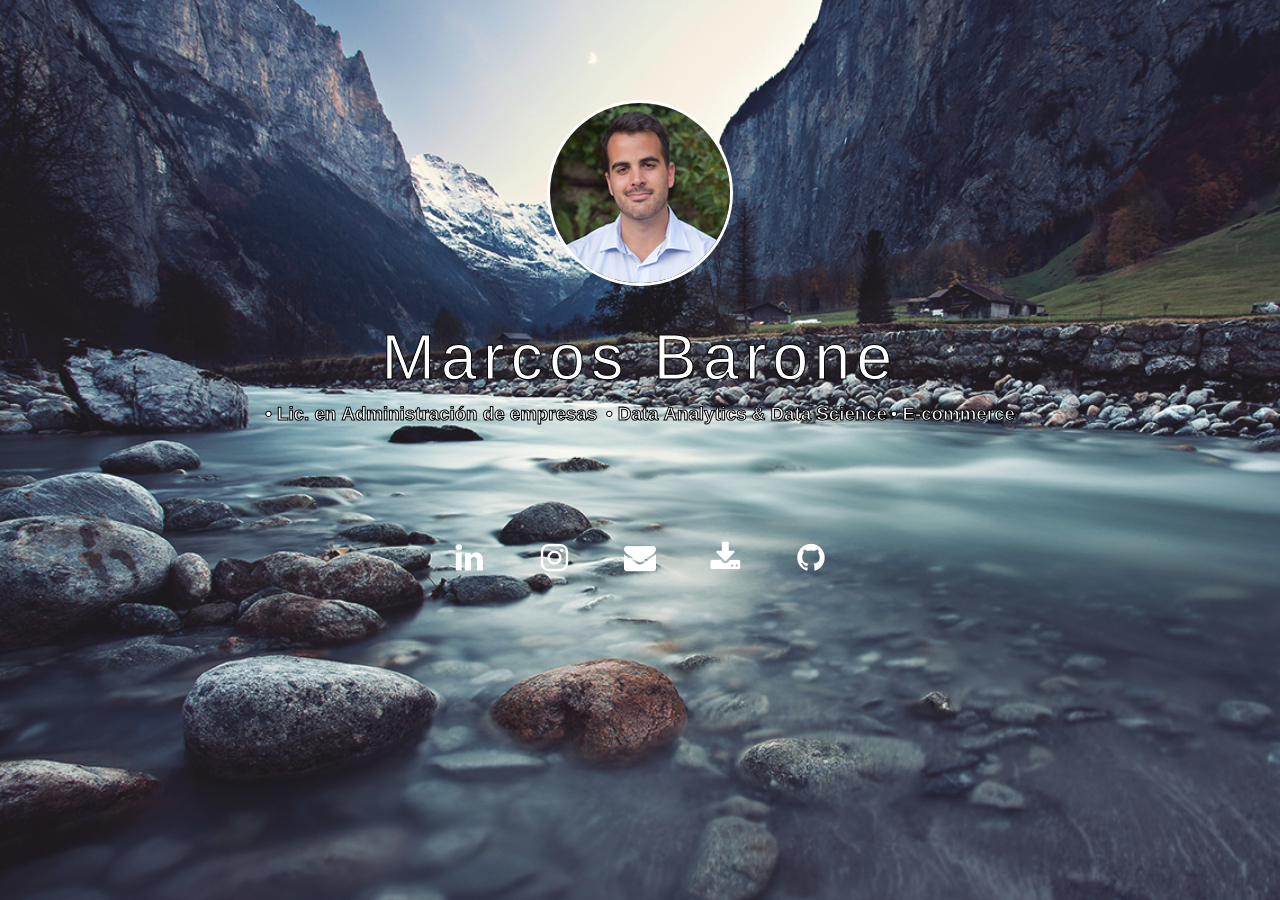
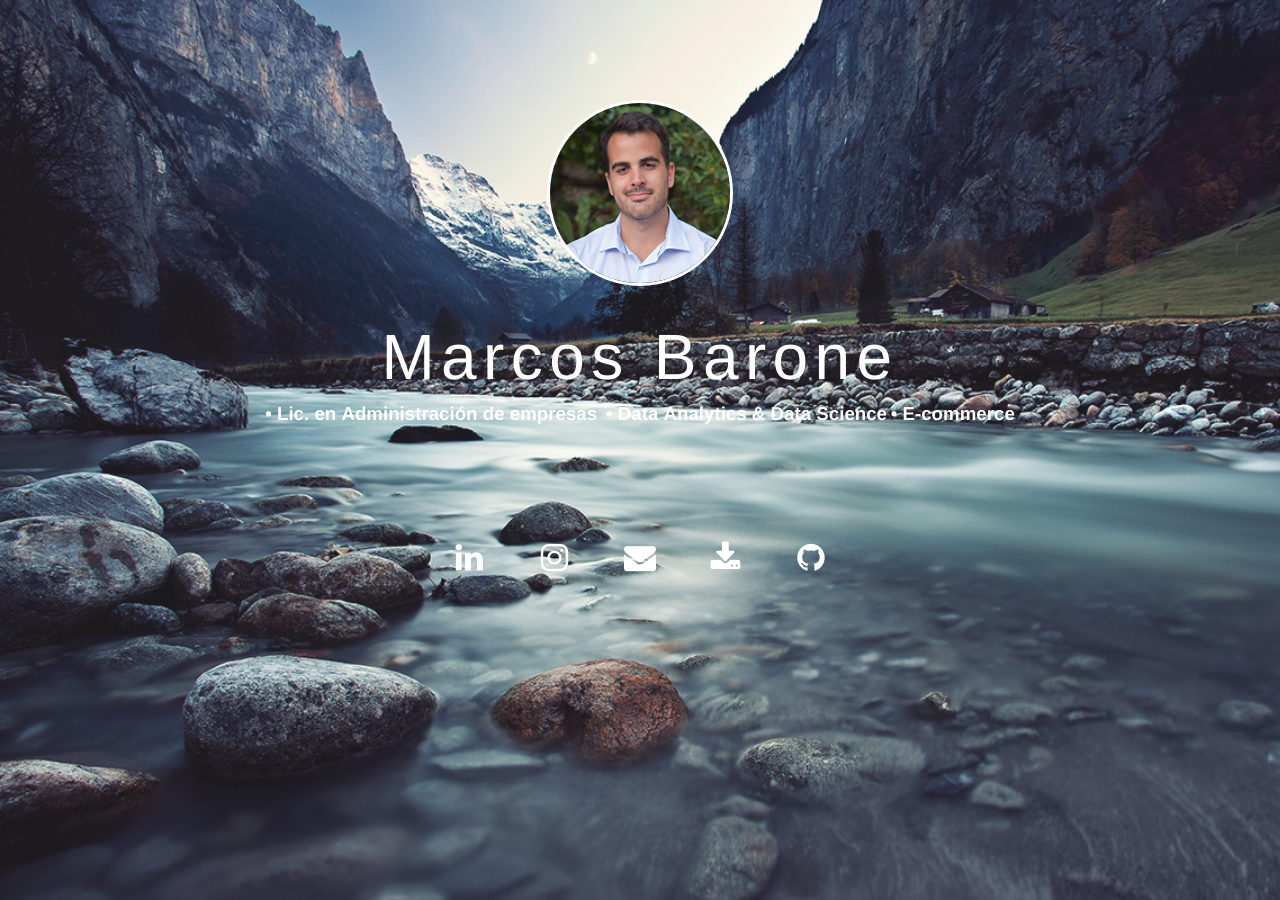
Before and after one commit to mbarone89/mbarone89.github.io, a Jekyll site: the page built from index.md, in a window 1280 px wide. Built offline with Jekyll 4.4.1, drawn with Linux system fonts in a browser that asks for light colours; nearby versions of some CDN libraries.

Commit message:
Update main.css

```diff
--- a/_includes/main.css
+++ b/_includes/main.css
@@ -33,13 +33,11 @@ h1 {
     font-size: 4em;
     font-family: Helvetica;
     margin: -10px 0;
-    -webkit-text-stroke: 1px black;
 }
 h3 {
     color: white;
     padding-bottom: 20px;
     font-weight: bold;
-    -webkit-text-stroke: 1px black;
 }
 .content {
     padding-top: 100px;
```
